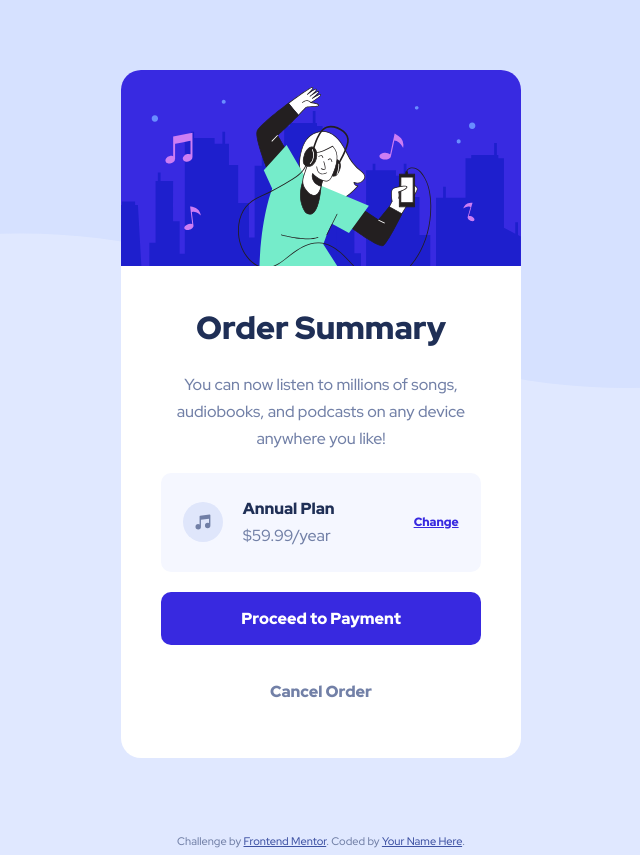
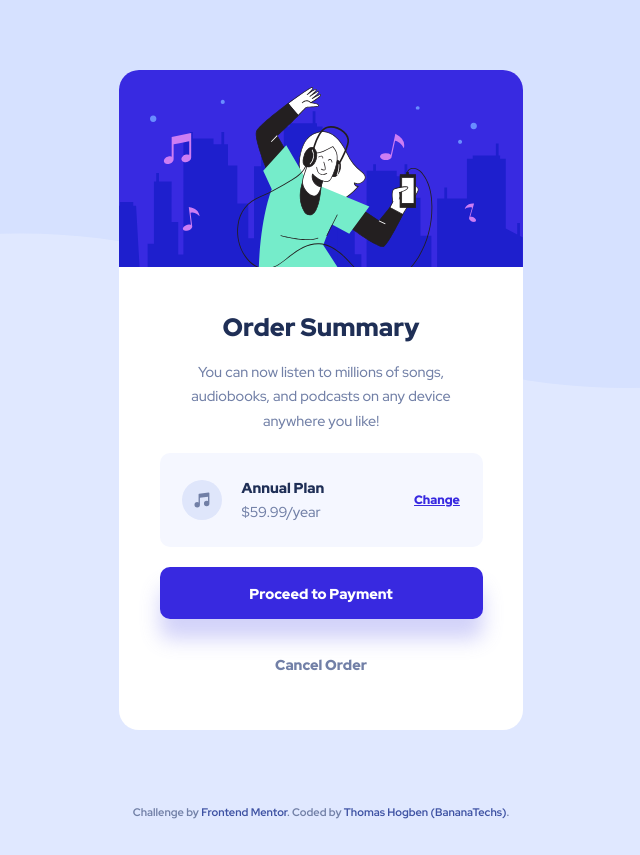
Before and after one commit to BananaTechs/frontend-mentor-order-summary-component, a plain HTML site: page index.html in a window 1280 px wide. Shown: the whole page, without its empty margins (319-959 px from the left). Drawn offline with Linux system fonts and the light colour scheme.

Commit message:
Adjust padding and text size

```diff
--- a/index.html
+++ b/index.html
@@ -14,11 +14,6 @@
 
   <link rel="stylesheet" href="style.css">
 
-  <!-- Feel free to remove these styles or customise in your own stylesheet 👍 -->
-  <style>
-    .attribution { font-size: 11px; text-align: center; }
-    .attribution a { color: hsl(228, 45%, 44%); }
-  </style>
 </head>
 <body>
 
@@ -56,7 +51,7 @@
   <footer role="contentinfo">
     <div class="attribution">
       Challenge by <a href="https://www.frontendmentor.io?ref=challenge" target="_blank">Frontend Mentor</a>.
-      Coded by <a href="#">Your Name Here</a>.
+      Coded by <a href="https://github.com/BananaTechs" target="_blank">Thomas Hogben (BananaTechs)</a>.
     </div>
   </footer>
 </body>
--- a/style.css
+++ b/style.css
@@ -18,7 +18,8 @@
 }
 
 html {
-    font-size: 16px;
+    font-size: 90%;
+    font-weight: 500;
     line-height: 1.7rem;
 }
 
@@ -45,15 +46,14 @@ body {
 }
 
 .container {
-    max-width: 500px;
+    max-width: 475px;
     margin: 0 auto;
 }
 
 .card {
     margin: 70px auto;
     background-color: white;
-    max-width: 80%;
-    /* max-height: 500px; */
+    max-width: 85%;
     border-radius: 20px;
     overflow: hidden;
     text-align: center;
@@ -70,9 +70,9 @@ body {
 
 .card-txt h1 {
     font-weight: 900;
-    font-size: 2rem;
+    font-size: 1.75rem;
     color: var(--darkBlue);
-    margin-bottom: 30px;
+    margin-bottom: 20px;
 }
 
 .card-pricing {
@@ -103,7 +103,7 @@ body {
 }
 
 .card-pricing a {
-    font-size: 0.75rem;
+    font-size: 0.85rem;
     font-weight: 900;
     color: var(--brightBlue);
 }
@@ -127,6 +127,7 @@ body {
     background-color: var(--brightBlue);
     color: white;
     margin-bottom: 20px;
+    box-shadow: 0 20px 20px hsl(240, 77%, 67%, 30%);
 }
 
 .btn-payment:hover {
@@ -134,6 +135,25 @@ body {
 }
 
 .btn-cancel {
-    background-color: inherit;
+    background-color: hsl(0, 100%, 100%, 0%);
     color: var(--desaturatedBlue);
 }
+
+.btn-cancel:hover {
+    color: var(--darkBlue);
+}
+
+.attribution {
+    font-size: 11px;
+    font-weight: 700;
+    text-align: center;
+    margin-bottom: 20px;
+}
+.attribution a {
+    color: hsl(228, 45%, 44%);
+    text-decoration: none;
+}
+
+.attribution a:hover {
+    color: var(--hoverLilac);
+}
```
